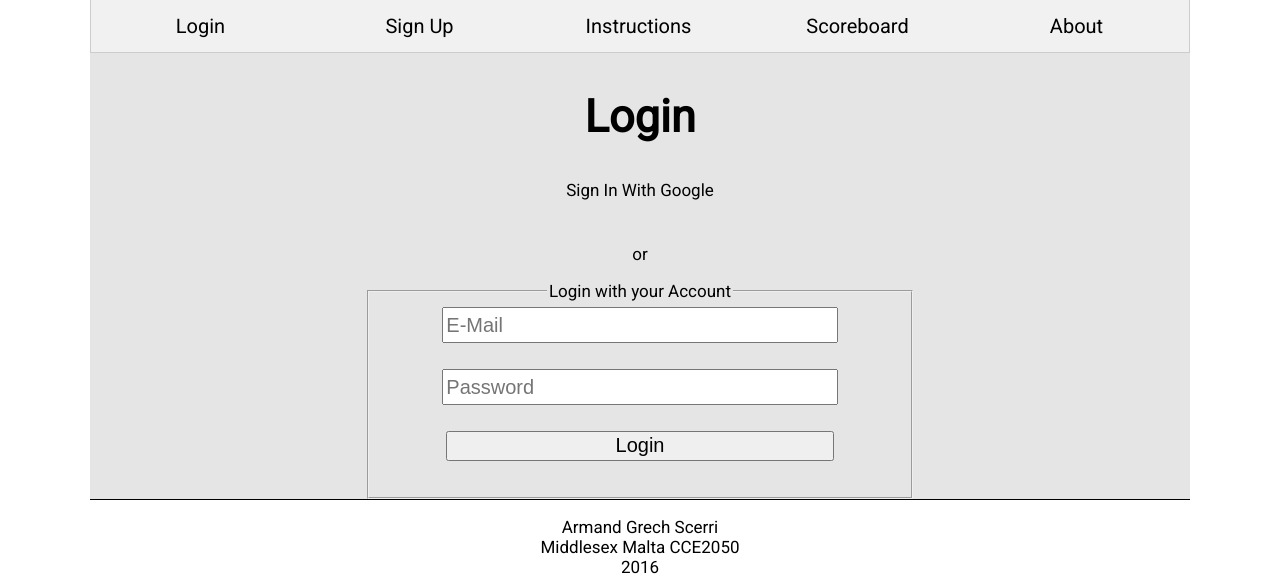
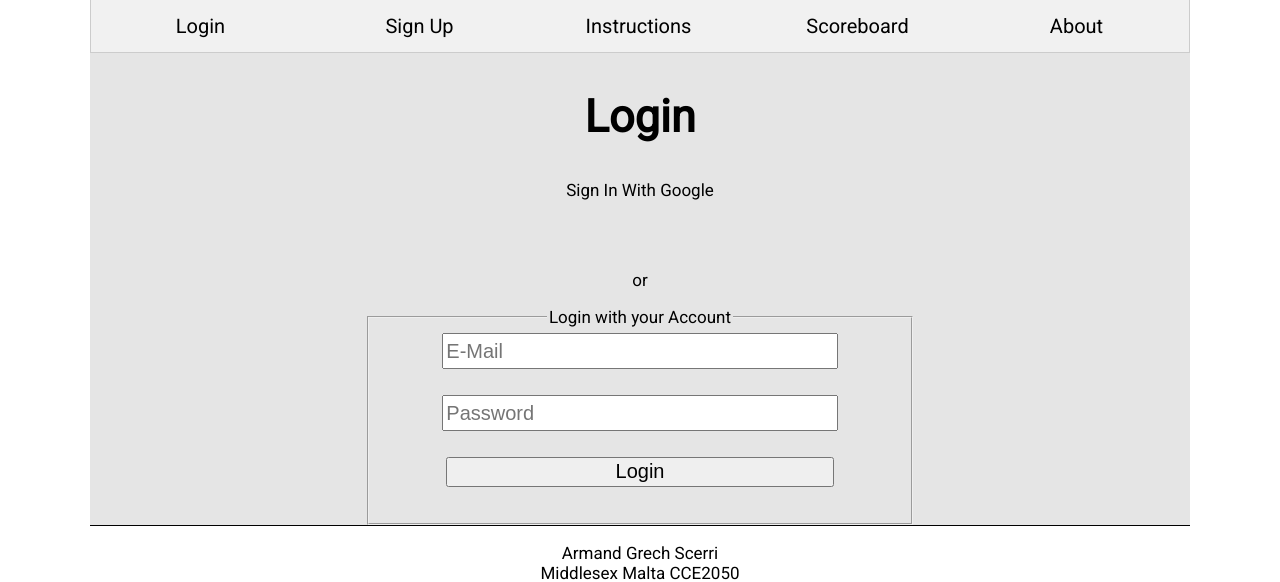
Before and after one commit to Armandfgs/bloxo, a PHP site: page / in a window 1280 px wide, after a click on "Login". Shown: the part 749-1331 px from the top of the page. Run offline with PHP 8.4, Linux system fonts and the light colour scheme; some libraries are stand-ins or nearby versions.

Commit message:
final google

```diff
--- a/style.css
+++ b/style.css
@@ -42,15 +42,9 @@ footer{
 }
 
 .g-signin2{
-<<<<<<< HEAD
 	display: block;
 	width: 120px;
 	height: 36px;
-=======
-	width: 20px;
-	height: 10px;
-	display: block;
->>>>>>> origin/master
 	margin-left: auto;
 	margin-right: auto;
 }
```
